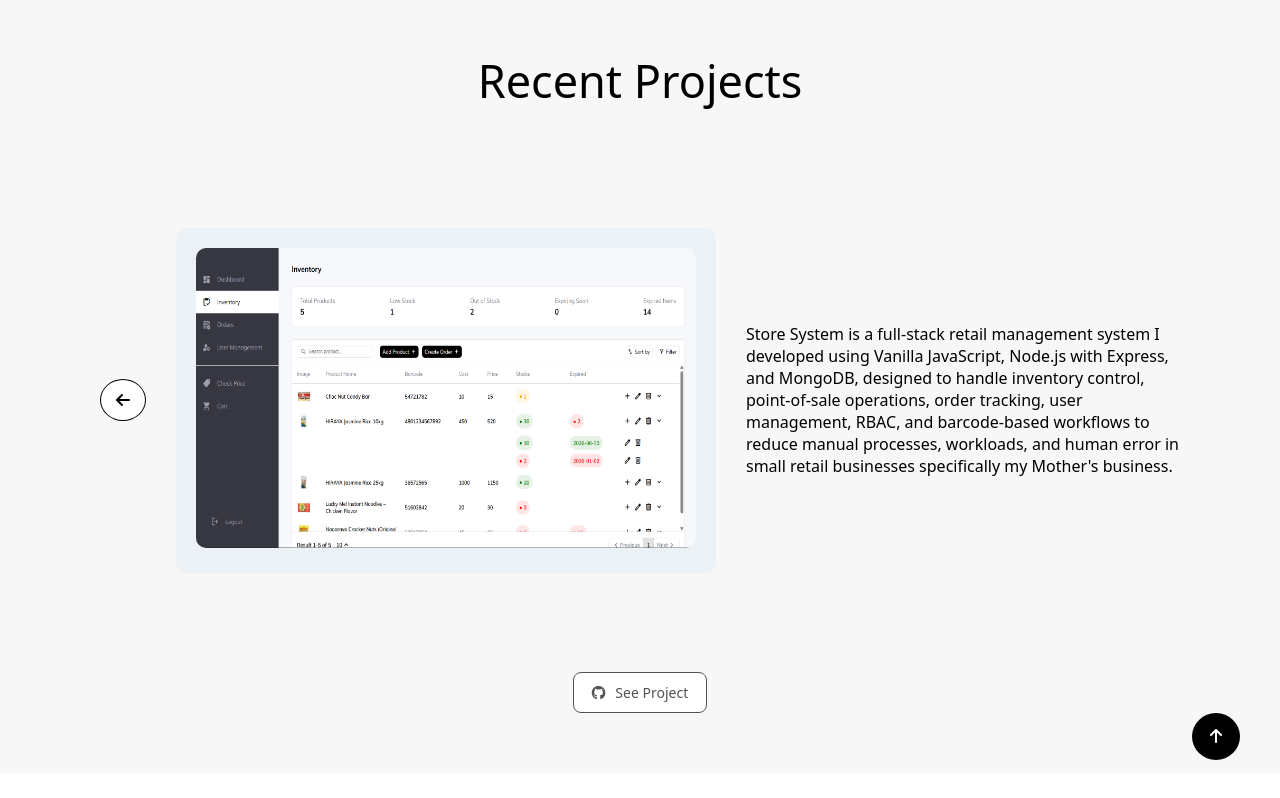
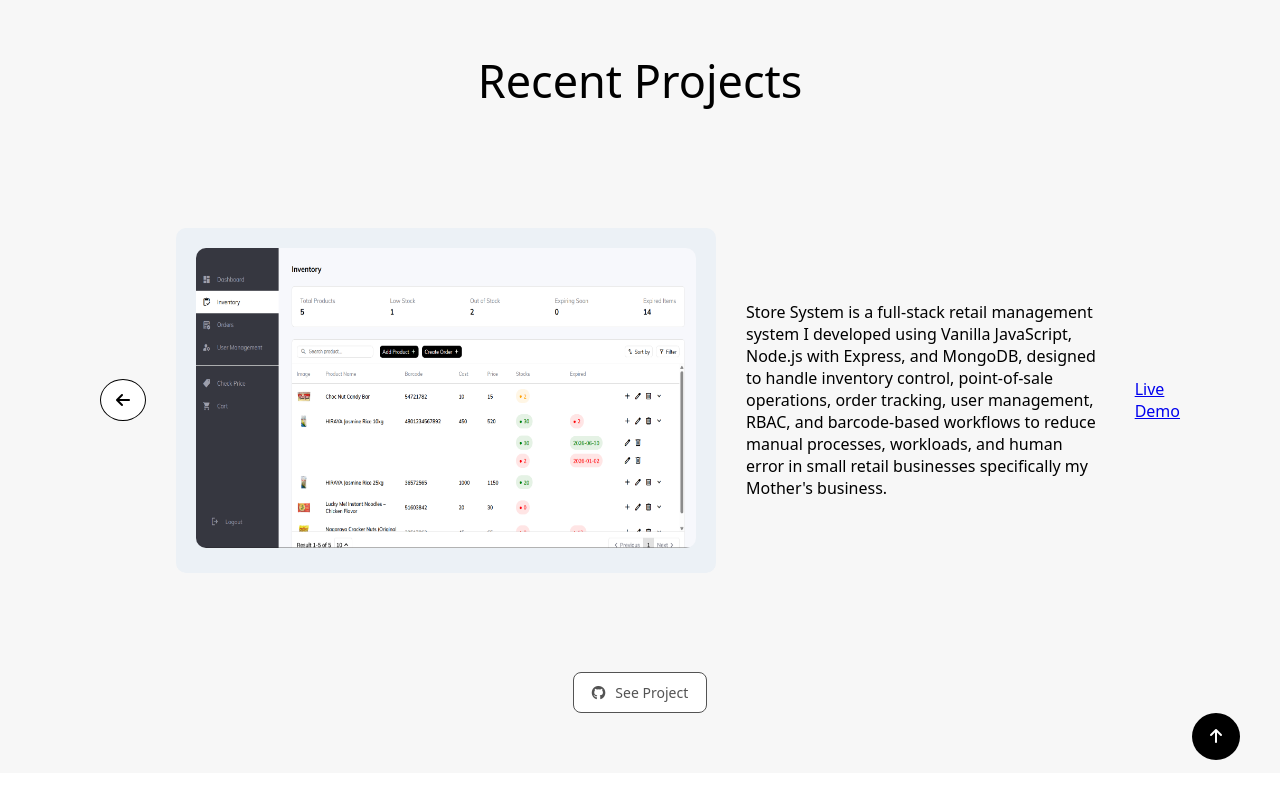
Before and after one commit to matsamonte9/portfolio-website, a React (Vite) app: page / in a window 1280 px wide. Both pictures are taken after a click on the element 270 px from the left and 2027 px from the top of the page. Shown: the part 1627-2425 px from the top of the page. Built offline with nearby package versions, Linux system fonts and the light colour scheme; a web font is replaced by a local one.

Commit message:
Added Live Demo for Projects

```diff
--- a/src/pages/projects/ProjectsBody.tsx
+++ b/src/pages/projects/ProjectsBody.tsx
@@ -19,6 +19,7 @@ export function ProjectsBody() {
     title: 'Store System',
     cutDetails: 'Store System is a full-stack retail management system I developed using...',
     fullDetails: `Store System is a full-stack retail management system I developed using Vanilla JavaScript, Node.js with Express, and MongoDB, designed to handle inventory control, point-of-sale operations, order tracking, user management, RBAC, and barcode-based workflows to reduce manual processes, workloads, and human error in small retail businesses specifically my Mother's business.`,
+    link: 'https://store-system-sand.vercel.app/login.html',
     id: 'store'
   }, {
     image: PersonalWebsiteImage,
@@ -26,6 +27,7 @@ export function ProjectsBody() {
     title: 'Portfolio Website',
     cutDetails: 'A personal portfolio website built using React and TypeScript to showcase...',
     fullDetails: 'A personal portfolio website built using React and TypeScript to showcase my projects, technical skills, and experience with a focus on clean design, smooth animations, and responsive layouts.',
+    link: 'https://portfolio-website-v2fc.vercel.app/',
     id: 'portfolio'
   }, {
     image: OnionLensImage,
@@ -33,6 +35,7 @@ export function ProjectsBody() {
     title: 'OnionLens',
     cutDetails: 'OnionLens is a team-developed machine learning system built using Python...',
     fullDetails: 'OnionLens is a team-developed machine learning system built using Python, CNNs, and Flask, where I was responsible for creating and optimizing the machine learning model through image processing, model training, and hyperparameter tuning to detect armyworm infestation in onions as an early pest detection tool for local farmers.',
+    link: '',
     id: 'onionlens'
   }]
 
--- a/src/pages/projects/ProjectsView.tsx
+++ b/src/pages/projects/ProjectsView.tsx
@@ -11,7 +11,8 @@ type ProjectsViewProp = {
     title: string,
     fullDetails: string,
     cutDetails: string,
-    href: string
+    href: string,
+    link: string,
   };
 }
 
@@ -34,6 +35,10 @@ export function ProjectsView({ setActiveProject, activeProject, product }: Proje
       <p className='view-project-details'>
         {product?.fullDetails}
       </p>
+      {product.link
+        ? <a target='_blank' rel="noopener noreferrer"  href={product.link}>Live Demo</a>
+        : ''
+      }
     </motion.div>
   )
 }
```
